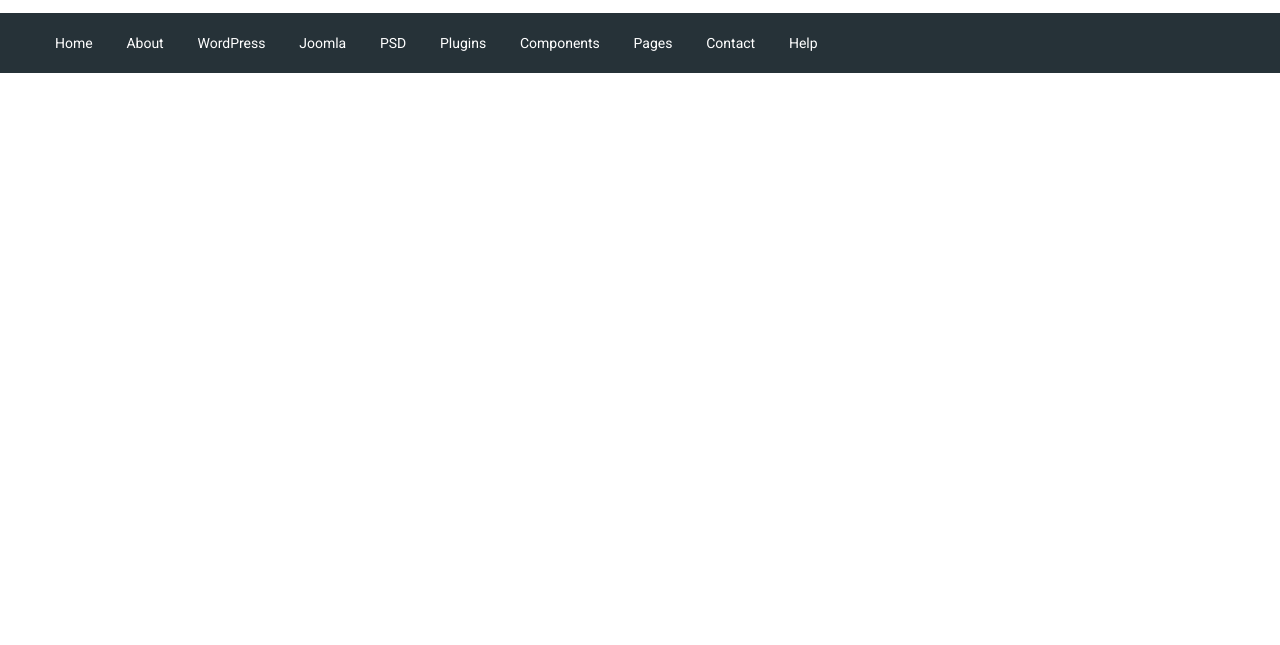
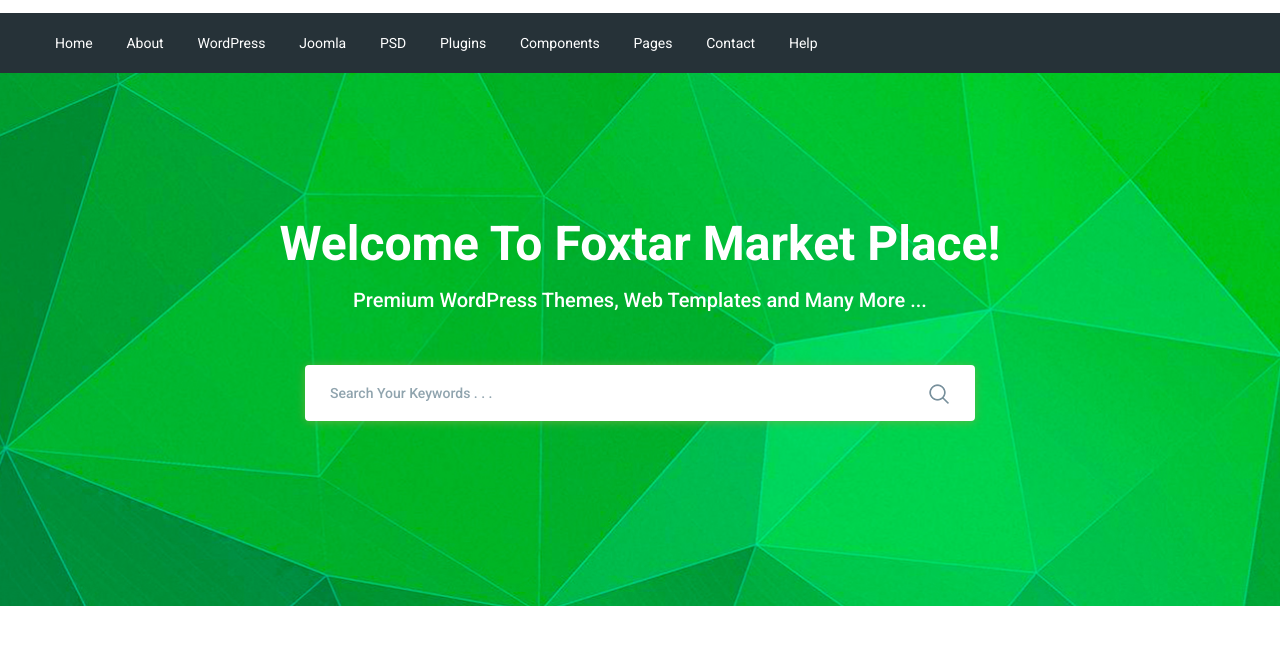
Before and after one commit to Fs-ppo/moderno, a website: page app/index.html in a window 1280 px wide. Shown: the part 77-722 px from the top of the page. Drawn offline with nearby package versions, Linux system fonts and the light colour scheme; files that its build step writes are made by us from their sources.

Commit message:
added section search

```diff
--- a/app/index.html
+++ b/app/index.html
@@ -54,6 +54,26 @@
             </div>
         </div>
     </header>
+    <section class="search" style="background-image: url(images/search-bg.jpg);">
+        <div class="container">
+            <div class="search__inner">
+                <div class="search__inner-title">
+                    Welcome To Foxtar Market Place!
+                </div>
+                <div class="search__inner-text">
+                    Premium WordPress Themes, Web Templates and Many More ...
+                </div>
+                <div class="search__inner-form">
+                    <form>
+                        <input type="text" placeholder="Search Your Keywords . . ." required>
+                        <button type="submit">
+                            <img src="images/icons/search.png" alt="">
+                        </button>
+                    </form>
+                </div>
+            </div>
+        </div>
+    </section>
 
     <script src="https://ajax.googleapis.com/ajax/libs/jquery/3.5.1/jquery.min.js"></script>
     <script src="js/libs.min.js"></script>
--- a/app/scss/style.scss
+++ b/app/scss/style.scss
@@ -51,3 +51,55 @@
         font-size: 14px;
     }
 }
+.search{
+    background-repeat: no-repeat;
+    background-size: cover;
+    background-position: center;
+    min-height: 533px;
+}
+.search__inner {
+    padding: 135px 0 100px;
+    color: #fff;
+    text-align: center;
+    &-title{
+        font-size: 48px;
+        margin-bottom: 5px;
+        font-weight: 700;
+        line-height: 72px;
+    }
+    &-text{
+        font-size: 20px;
+        margin-bottom: 50px;
+        font-weight: 500;
+        line-height: 30px;
+    }
+    &-form{
+        max-width: 670px;
+        margin: 0 auto;
+        position: relative;
+        input{
+            display: block;
+            width: 100%;
+            box-shadow: 0px 1px 10px 0px rgba(124, 178, 64, 0.75);
+            border-radius: 4px;
+            height: 56px;
+            border: none;
+            font-size: 14px;
+            font-weight: 500;
+            padding-left: 25px;
+            padding-right: 60px;
+            outline: none;
+            &::placeholder{
+                color: #90a4ae;
+                font-weight: 500;
+            }
+        }
+        button{
+            position: absolute;
+            border: none;
+            background-color: transparent;
+            right: 20px;
+            top: 18px;
+        }
+    }
+}
```
Also changed, not shown: app/fonts/Roboto-Regular.woff (deleted), app/fonts/Roboto-Regular.woff2 (deleted), app/images/icons/search.png (added), app/images/search-bg.jpg (added).
